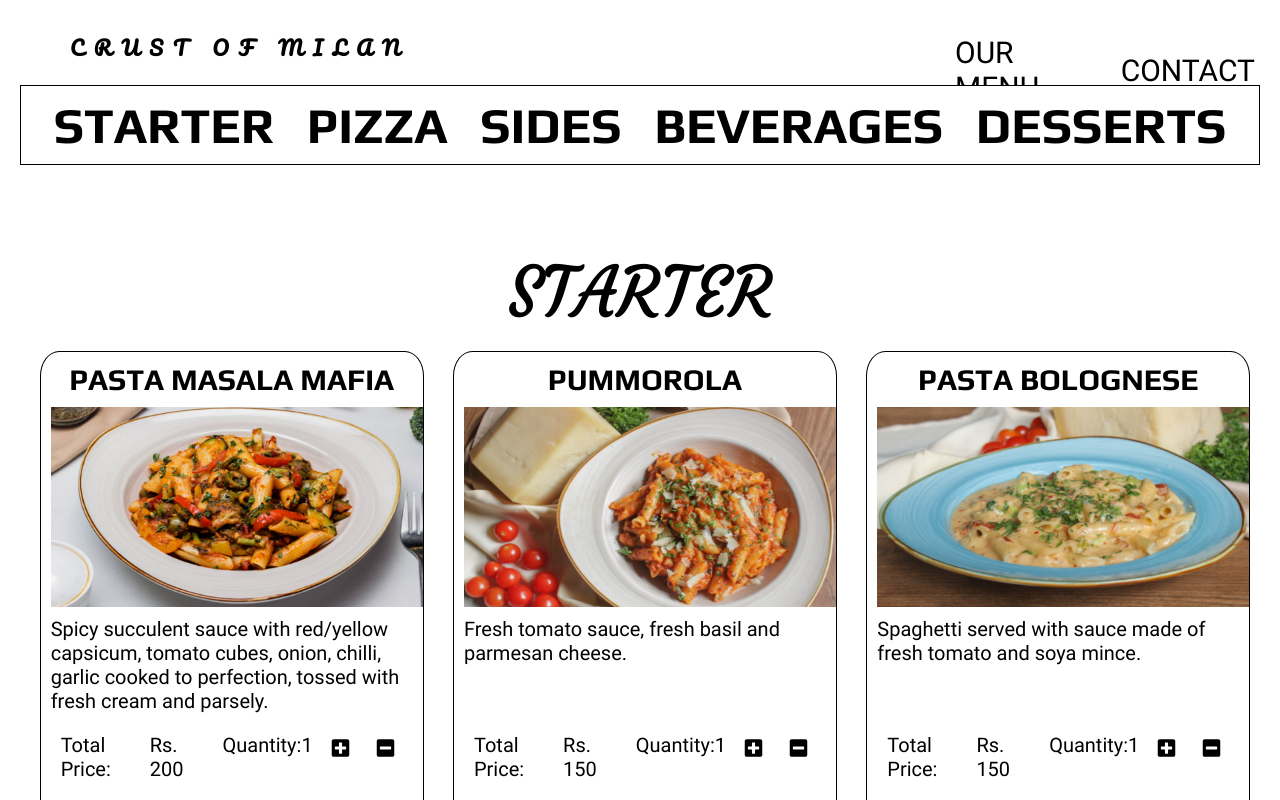
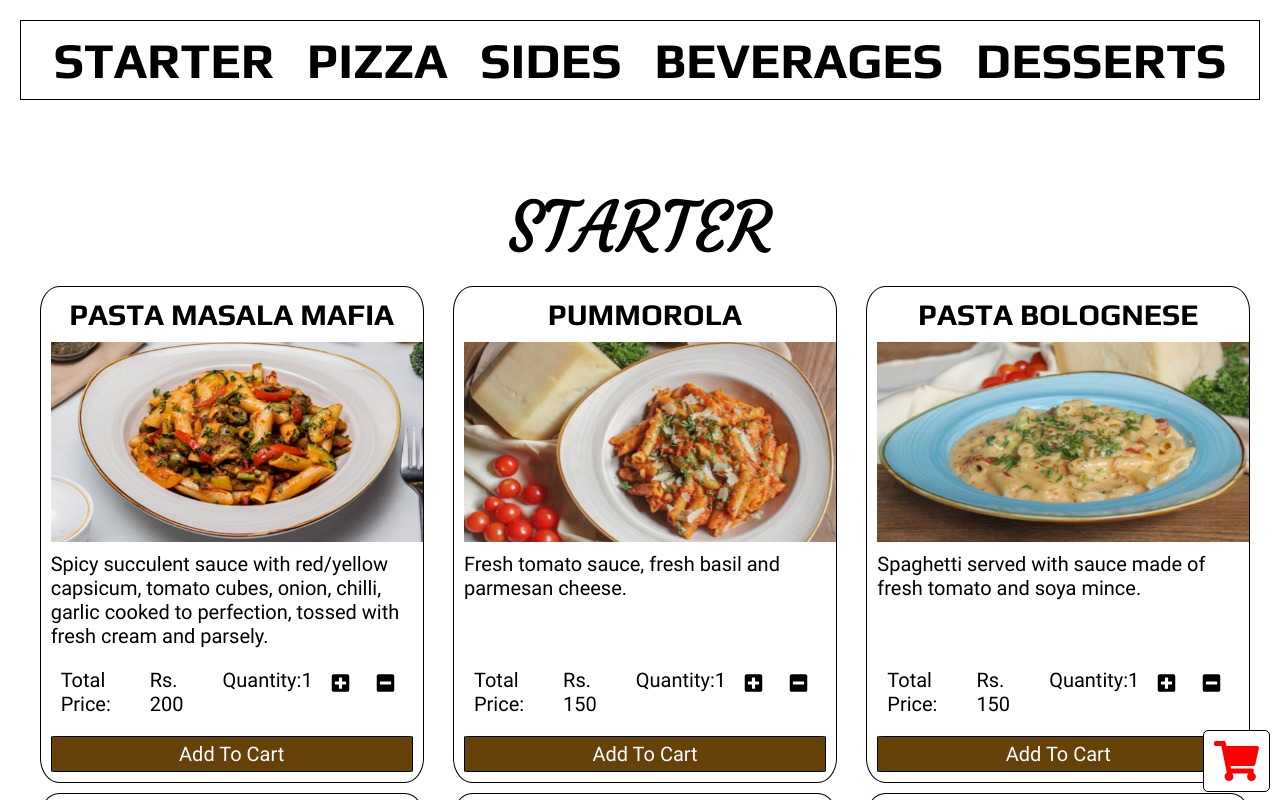
Before and after one commit to Anish-Udupa/Food-Ordering-System, a React (Create React App) app: page /menu in a window 1280 px wide. Shown: the top 800 px of the page. Built offline with nearby package versions, Linux system fonts and the light colour scheme.

Commit message:
Added Cart icon to menu page

```diff
--- a/src/menu-page/MenuPage.js
+++ b/src/menu-page/MenuPage.js
@@ -1,10 +1,10 @@
 import React from 'react';
 import MenuHeader from './menu-header/MenuHeader';
 import MenuGroup from './menu-group/MenuGroup';
-import Cart from './cart/Cart';
+import Checkout from './checkout/Checkout';
+import Cart from './cart/CartIcon';
 import Header from '../header/Header';
 import storeFactory from '../store/StoreFactory';
-
 
 
 class MenuPage extends React.Component{
@@ -17,9 +17,9 @@ class MenuPage extends React.Component{
     render(){
         return(
             <>
-                <Header />
                 <MenuHeader />
                 <MenuGroup  store={this.store}/>
+                <Checkout store={this.store} />
                 <Cart store={this.store} />
             </>
         );
--- /dev/null
+++ b/src/menu-page/cart/CartIcon.css
@@ -0,0 +1,15 @@
+#cart-icon {
+    color: red;
+    background-color: white;
+    padding: 10px;
+    border: 1px solid black;
+    border-radius: 5px;
+    position: fixed;
+    right: 10px;
+    bottom: 1%;
+}
+
+#cart-icon:hover{
+    cursor: pointer;
+    color: rgba(255, 0, 0, 0.5);
+}
--- /dev/null
+++ b/src/menu-page/cart/CartIcon.js
@@ -0,0 +1,23 @@
+import React from "react";
+import "./CartIcon.css";
+import { FontAwesomeIcon } from '@fortawesome/react-fontawesome';
+import { faShoppingCart } from '@fortawesome/free-solid-svg-icons';
+
+class CartIcon extends React.Component{
+    constructor(props){
+        super(props);
+        this.cartExpand = this.cartExpand.bind(this);
+    }
+
+    cartExpand(){
+        console.log("You clicked the cart icon.");
+    }
+
+    render(){
+        return(
+            <FontAwesomeIcon id="cart-icon" icon={faShoppingCart} size={"2x"} onClick={this.cartExpand}/>
+        )
+    }
+}
+
+export default CartIcon;
--- /dev/null
+++ b/src/menu-page/cart/FullCart.css
@@ -0,0 +1,4 @@
+#full-cart-container {
+    width: 40%;
+    height: 100vh;
+}
--- a/src/menu-page/cart/Cart.js
+++ b/src/menu-page/checkout/Checkout.js
@@ -5,7 +5,7 @@ const url = require('url');
 
 var MongoClient = require('mongodb').MongoClient;
 
-class Cart extends React.Component{
+class Checkout extends React.Component{
     constructor(props){
         super(props);
         this.checkout = this.checkout.bind(this)
@@ -29,4 +29,4 @@ class Cart extends React.Component{
     }
 }
 
-export default Cart;
+export default Checkout;
--- a/src/menu-page/menu-item/MenuItem.js
+++ b/src/menu-page/menu-item/MenuItem.js
@@ -24,7 +24,9 @@ class MenuItem extends React.Component{
     }
 
     handleIncrementButton(){
-        if (this.state.added_to_cart){
+        if (!this.state.added_to_cart){
+            this.handleAddToCart();
+        }
             let obj = {
                 id: this.props.item_id,
                 name: this.props.title,
@@ -45,7 +47,6 @@ class MenuItem extends React.Component{
                     cart_text: state.cart_text
                 })
             );
-        }
     }
 
     handleDecrementButton(){
```
Also changed, not shown: src/menu-page/cart/CartItemList.js (added, +11 -0 lines), src/menu-page/cart/FullCart.js (added, +26 -0 lines). Lines whose indentation alone changed are shown as unchanged.
